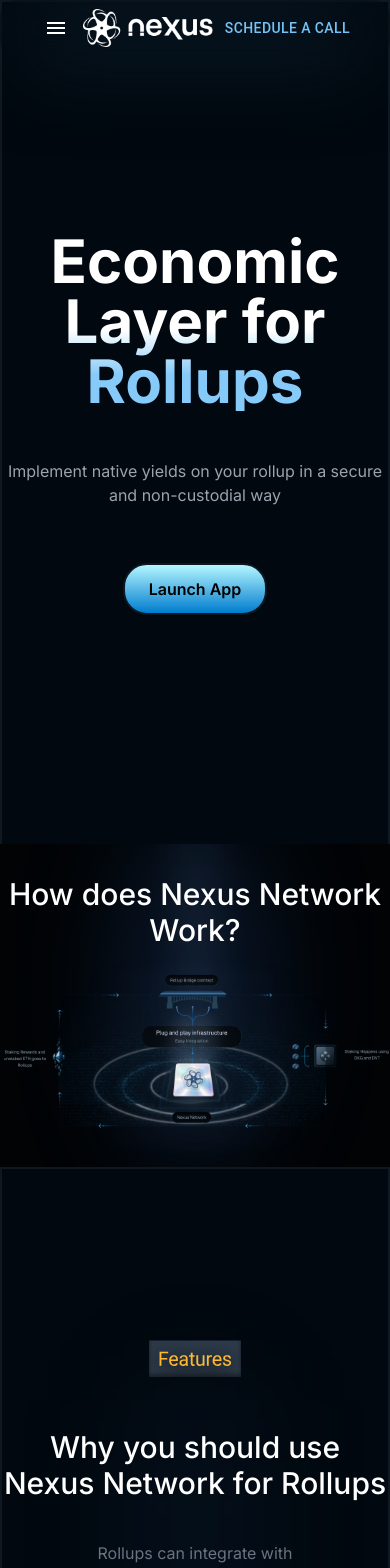
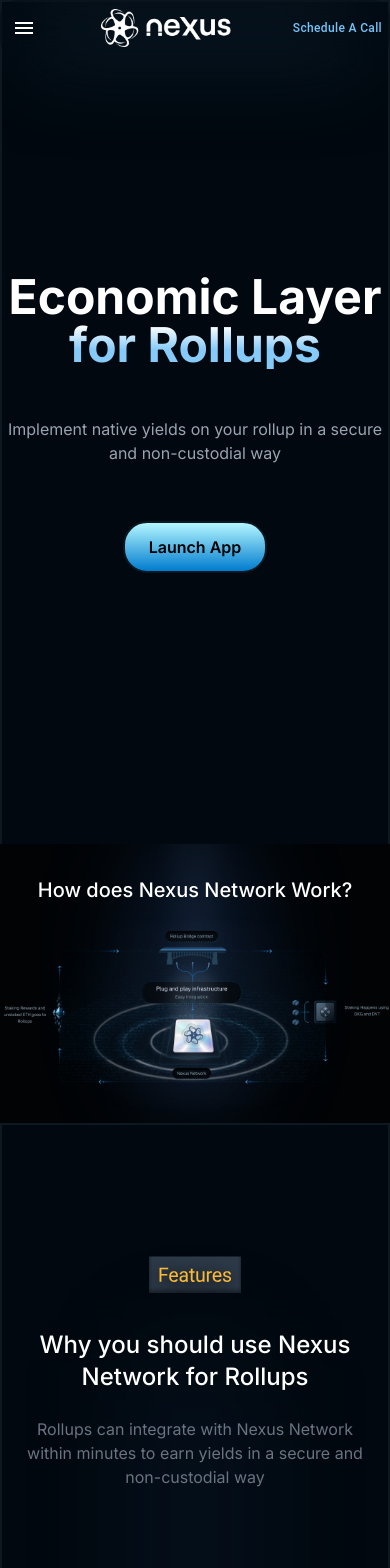
Before and after one commit to Nexus-2023/Nexus-Website, a Next.js app: page / in a window 390 px wide. Shown: the top 1568 px of the page. Built offline with nearby package versions, Linux system fonts and the light colour scheme.

Commit message:
more responsiveness

```diff
--- a/src/components/pages/Demo.tsx
+++ b/src/components/pages/Demo.tsx
@@ -16,7 +16,7 @@
         </div>
 
         <div className="">
-          <h1 className="md:text-4xl  mb-6  font-medium   text-3xl  text-wrap text-center ">
+          <h1 className="md:text-4xl  mb-8  font-medium   sm:text-3xl  text-2xl text-wrap text-center ">
             {" "}
             See Nexus Network in action
           </h1>
--- a/src/components/pages/Features.tsx
+++ b/src/components/pages/Features.tsx
@@ -17,7 +17,7 @@
     <div
       className={`justify-center items-center flex  z-10   md:px-16 px-0  mx-auto`}
     >
-      <div className="h-full   w-full py-32   flex    items-center  relative    border-x-2  border-t-2  border-[#0D1820]  space-y-10 flex-col  ">
+      <div className="h-full   w-full py-32   flex    items-center  relative    border-x-2  border-t-2  border-[#0D1820]    flex-col  ">
         <div className="absolute top-[50%] left-[50%] transform -translate-x-1/2 -translate-y-1/2 w-[20%] h-[80%] bg-[#38598a2c] rounded-2xl blur-3xl  -z-20 " />
         <div className="justify-center">
           <Image
@@ -25,29 +25,29 @@
             width={110}
             height={110}
             alt="effect"
-            className="  "
+            className="mb-6 "
           />
         </div>
 
         <div className="">
-          <h1 className="md:text-4xl  font-medium   text-3xl  text-wrap text-center ">
+          <h1 className="font-medium  md:text-4xl    sm:text-3xl text-2xl  text-wrap text-center mb-6">
             {" "}
             Why you should use Nexus Network for Rollups
           </h1>
         </div>
 
-        <div className="md:text-lg text-md text-gray-500   xl:max-w-[40vw] max-w-[60vw] text-wrap text-center ">
+        <div className="sm:text-lg text-md text-gray-500 xl:max-w-[40vw]  sm:max-w-[60vw] max-w-[90vw] text-wrap text-center">
           <p>
             Rollups can integrate with Nexus Network within minutes to earn
             yields in a secure and non-custodial way
           </p>
         </div>
 
-        <div className=" h-full w-full  flex  justify-center items-center">
+        <div className=" h-full w-full  flex  justify-center items-center mt-24  ">
           {/* boxes */}
           <div className=" xl:flex-row xl:space-x-12   xl:space-y-4 flex flex-col justify-center items-center  space-x-0  space-y-4   ">
             {/* 1st col */}
-            <div className="flex flex-col  space-y-5">
+            <div className="flex flex-col  sm:px-0 px-4 space-y-5">
               <Box
                 src={d1}
                 t1={"Validator Management"}
@@ -68,7 +68,7 @@
             </div>
 
             {/* 2 col */}
-            <div className="flex flex-col  space-y-5  xl:h-[80vh] h-full max-h-[700px] ">
+            <div className="flex flex-col  space-y-5  sm:px-0 px-4  xl:h-[80vh] h-full max-h-[700px] ">
               <FullBox
                 src={d5}
                 t1={"Easy Integration"}
@@ -79,7 +79,7 @@
             </div>
 
             {/* 3rd col */}
-            <div className="flex flex-col  space-y-5">
+            <div className="flex flex-col  sm:px-0 px-4  space-y-5">
               <Box
                 src={d3}
                 t1={"Built-in insurance mechanism"}
--- a/src/components/pages/Home.tsx
+++ b/src/components/pages/Home.tsx
@@ -32,7 +32,7 @@
       {/* mobile */}
       <div className="  justify-center items-center space-y-12 lg:hidden  flex flex-col">
         <div className="">
-          <h1 className="text-6xl font-bold  bg-gradient-to-b text-transparent bg-clip-text text-wrap text-center ">
+          <h1 className=" text-5xl  sm:text-6xl font-bold  bg-gradient-to-b text-transparent bg-clip-text text-wrap text-center ">
             Economic Layer for Rollups
           </h1>
         </div>
--- a/src/components/pages/Team.tsx
+++ b/src/components/pages/Team.tsx
@@ -10,8 +10,8 @@
     <div
       className={`justify-center items-center flex  z-10   md:px-16 px-0  mx-auto`}
     >
-      <div className="h-full  w-full    border-2 flex justify-center   py-24 border-[#0D1820]">
-        <div className="    items-center   w-full max-w-7xl p-16 flex flex-col">
+      <div className="h-full  w-full      flex justify-center   py-24 border-[#0D1820]">
+        <div className="     items-center   w-full  max-w-7xl    px-0 flex flex-col">
           <Image
             src={team}
             width={90}
@@ -20,11 +20,13 @@
             className="mb-4"
           />
 
-          <h1 className=" text-4xl font-medium mb-16">Meet the team</h1>
+          <h1 className="  sm:text-4xl text-2xl font-medium mb-16">
+            Meet the team
+          </h1>
 
           <p></p>
 
-          <div className=" lg:p-16  py-4 justify-evenly  space-y-16 lg:space-y-0 w-full lg:max-w-3xl max-w-[60vw] sm:max-w-[50vw]  flex lg:flex-row flex-col rounded-2xl relative">
+          <div className=" lg:p-16  py-4 justify-evenly space-y-16 lg:space-y-0 w-full lg:max-w-3xl max-w-[60vw] sm:max-w-[50vw]  flex lg:flex-row flex-col rounded-2xl relative">
             <div className="absolute top-0 left-0 rounded-2xl w-full h-full bg-gradient-to-r from-[#0B141E] via-[#1b3753] to-[#0B141E] opacity-90 pointer-events-none   backdrop-blur-xl  -z-10"></div>
 
             {TeamData.map((data, index) => (
--- a/src/components/pages/Work.tsx
+++ b/src/components/pages/Work.tsx
@@ -20,7 +20,7 @@
         />
 
         <div className="  flex items-center justify-center  mt-8 ">
-          <h1 className="md:text-4xl   font-medium  text-3xl  text-wrap text-center ">
+          <h1 className="sm:text-4xl   font-medium  text-xl  text-wrap text-center ">
             {" "}
             How does Nexus Network Work?
           </h1>
--- a/src/components/pages/Yield.tsx
+++ b/src/components/pages/Yield.tsx
@@ -24,13 +24,13 @@
         </div>
 
         <div className="">
-          <h1 className="md:text-4xl  mb-6  font-medium   text-3xl  text-wrap text-center ">
+          <h1 className=" md:text-4xl   text-3xl  mb-6  font-medium     text-wrap text-center ">
             {" "}
             Native yields for rollups
           </h1>
         </div>
 
-        <div className="md:text-lg text-md text-gray-500   xl:max-w-[40vw] max-w-[60vw] text-wrap text-center  mb-16">
+        <div className="md:text-lg text-md text-gray-500   xl:max-w-[40vw]  sm:max-w-[60vw] max-w-[90vw] text-wrap text-center  mb-16">
           <p>
             Nexus Network provides a suite of native yield products for ETH and
             stablecoins
--- a/src/components/ui/navbar.tsx
+++ b/src/components/ui/navbar.tsx
@@ -38,7 +38,7 @@
       <div className=" -z-10 w-[85vw]   blur-2xl  bg-[#091824] h-[4rem] absolute" />
 
       <nav
-        className=" backdrop-blur-lg z-30  px-8 w-full   rounded-2xl fixed mx-auto  md:max-w-[85vw]    "
+        className=" backdrop-blur-lg z-30  sm:px-8 px-0 w-full   rounded-2xl fixed mx-auto  md:max-w-[85vw]     "
         aria-labelledby="menu-button"
       >
         <Toolbar disableGutters>
@@ -52,7 +52,7 @@
               width={130}
               height={130}
               alt="nexus logo"
-              className="mr-16"
+              className="sm:mr-16"
             />
           </Box>
           <Box
@@ -159,7 +159,18 @@
           </Box>
 
           <Box sx={{ flexGrow: 0 }}>
-            <Button sx={{ color: "#77C3F8" }}>Schedule a call</Button>
+            <Button
+              sx={{
+                color: "#77C3F8",
+                textTransform: "capitalize",
+                fontSize: "16px", // Default font size
+                "@media screen and (max-width: 400px)": {
+                  fontSize: "12px", // Adjust font size for screens less than 500px wide
+                },
+              }}
+            >
+              Schedule a call
+            </Button>
           </Box>
         </Toolbar>
       </nav>
```
